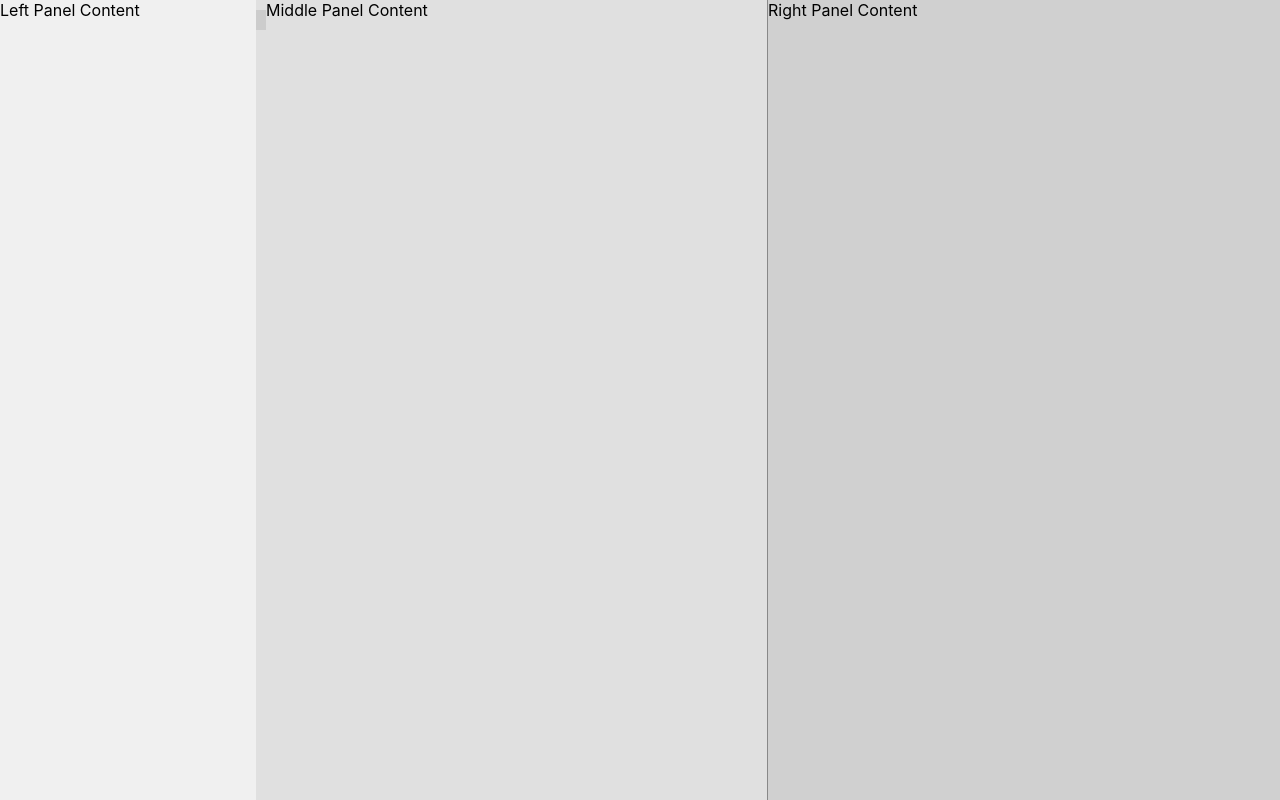
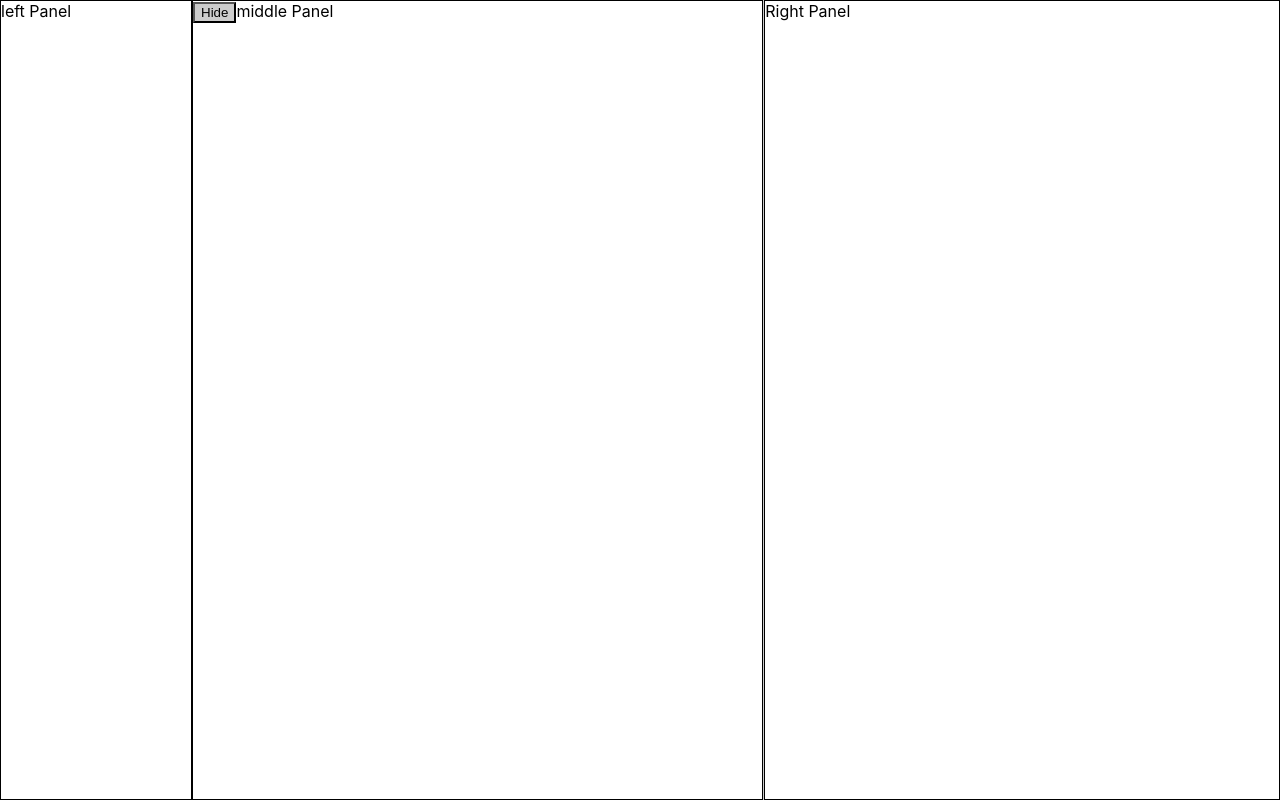
Before and after one commit to yunh0/CapstoneDesign, a React (Create React App) app in the folder front/: page / in a window 1280 px wide. Built offline with nearby package versions, Linux system fonts and the light colour scheme.

Commit message:
메인 페이지 틀 작성 완료

```diff
--- a/front/src/cssfiles/mainPage.css
+++ b/front/src/cssfiles/mainPage.css
@@ -3,55 +3,25 @@
     height: 100vh;
 }
 
-.left-panel, .middle-panel, .right-panel {
-    height: 100%;
-    overflow: auto;
+.left-panel {
+    width: 15%;
+    border: 1px solid black;
+    box-sizing: border-box;
 }
 
-.left-panel {
-    width: 20%;
-    background-color: #f0f0f0;
-    transition: width 0.3s ease;
+.panel {
+    flex-grow: 1;
+    border: 1px solid black;
+    box-sizing: border-box;
 }
 
-.left-panel.collapsed {
-    width: 0;
-    overflow: hidden;
-}
-
-.middle-panel {
-    width: calc(40% - 10px); /* 10px은 toggle-button의 너비 */
-    background-color: #e0e0e0;
-    position: relative; /* 상대적 위치 지정 추가 */
+.divider {
+    cursor: ew-resize;
+    width: 1px;
+    background-color: #ccc;
 }
 
 .toggle-button {
-    width: 20px;
-    height: 20px;
     background-color: #ccc;
-    position: absolute;
-    top: 10px;
-    left: -10px;
     cursor: pointer;
 }
-
-.right-panel {
-    width: 40%;
-    background-color: #d0d0d0;
-}
-
-/* 경계선 스타일 */
-.middle-panel::after {
-    content: '';
-    position: absolute;
-    top: 0;
-    bottom: 0;
-    right: 0;
-    width: 1px; /* 경계선의 너비 */
-    background-color: #888; /* 경계선의 색상 */
-}
-
-/* 호버링 시 마우스 커서 형태 변경 */
-.middle-panel:hover::after {
-    cursor: ew-resize; /* 가로 크기 조절 커서 */
-}
--- a/front/src/jsxfiles/mainPage.jsx
+++ b/front/src/jsxfiles/mainPage.jsx
@@ -2,29 +2,57 @@ import React, { useState } from 'react';
 import '../cssfiles/mainPage.css';
 
 const App = () => {
-    const [isLeftPanelCollapsed, setIsLeftPanelCollapsed] = useState(false);
-    const [middlePanelWidth, setMiddlePanelWidth] = useState('40%');
+    const [dragging, setDragging] = useState(false);
+    const [positionX, setPositionX] = useState(null);
+    const [leftPanelVisible, setleftPanelVisible] = useState(true);
 
-    const toggleLeftPanel = () => {
-        setIsLeftPanelCollapsed(!isLeftPanelCollapsed);
-        if (isLeftPanelCollapsed) {
-            setMiddlePanelWidth('40%');
-        } else {
-            setMiddlePanelWidth('60%');
+    const handleMouseDown = (e) => {
+        setDragging(true);
+        setPositionX(e.clientX);
+    };
+
+    const handleMouseUp = () => {
+        setDragging(false);
+    };
+
+    const handleMouseMove = (e) => {
+        if (dragging) {
+            const dx = e.clientX - positionX;
+            setPositionX(e.clientX);
+
+            const middlePanel = document.getElementById('middlePanel');
+            const rightPanel = document.getElementById('rightPanel');
+
+            const middlePanelWidth = parseInt(window.getComputedStyle(middlePanel).width, 10);
+            const rightPanelWidth = parseInt(window.getComputedStyle(rightPanel).width, 10);
+
+            middlePanel.style.width = `${middlePanelWidth + dx}px`;
+            rightPanel.style.width = `${rightPanelWidth - dx}px`;
+
+            // 숨겨진 요소들을 숨김
+            middlePanel.style.overflow = 'hidden';
+            rightPanel.style.overflow = 'hidden';
         }
     };
 
+    const toggleleftPanel = () => {
+        setleftPanelVisible(!leftPanelVisible);
+    };
+
     return (
-        <div className="container">
-            <div className={`left-panel ${isLeftPanelCollapsed ? 'collapsed' : ''}`}>
-                Left Panel Content
+        <div className="container" onMouseMove={handleMouseMove} onMouseUp={handleMouseUp}>
+            <div className="left-panel" style={{ display: leftPanelVisible ? 'block' : 'none' }}>
+                left Panel
             </div>
-            <div className="middle-panel" style={{ width: middlePanelWidth }}>
-                <div className="toggle-button" onClick={toggleLeftPanel}></div>
-                <div style={{ marginLeft: '10px' }}>Middle Panel Content</div>
+            <div id="middlePanel" className="panel">
+                <button className="toggle-button" onClick={toggleleftPanel}>
+                    {leftPanelVisible ? 'Hide' : 'Show'}
+                </button>
+                middle Panel
             </div>
-            <div className="right-panel">
-                Right Panel Content
+            <div id="divider" className="divider" onMouseDown={handleMouseDown}></div>
+            <div id="rightPanel" className="panel">
+                Right Panel
             </div>
         </div>
     );
```
